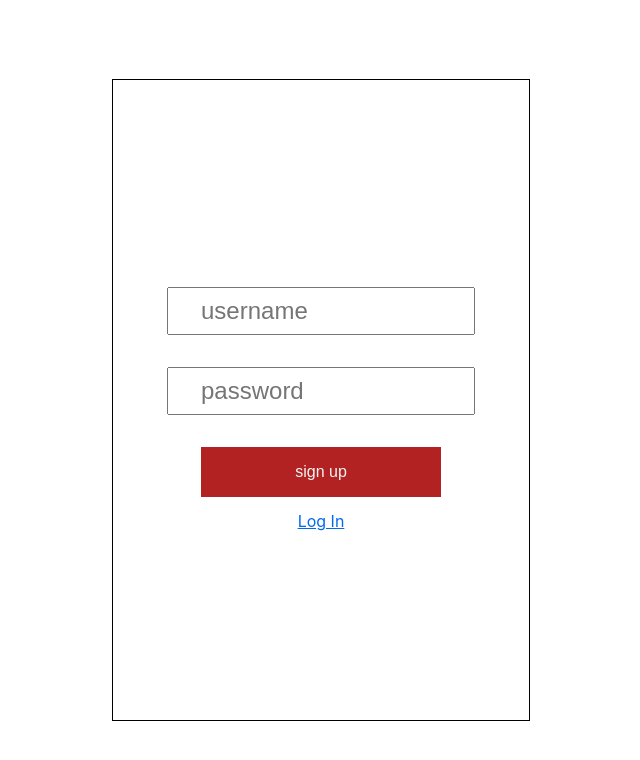
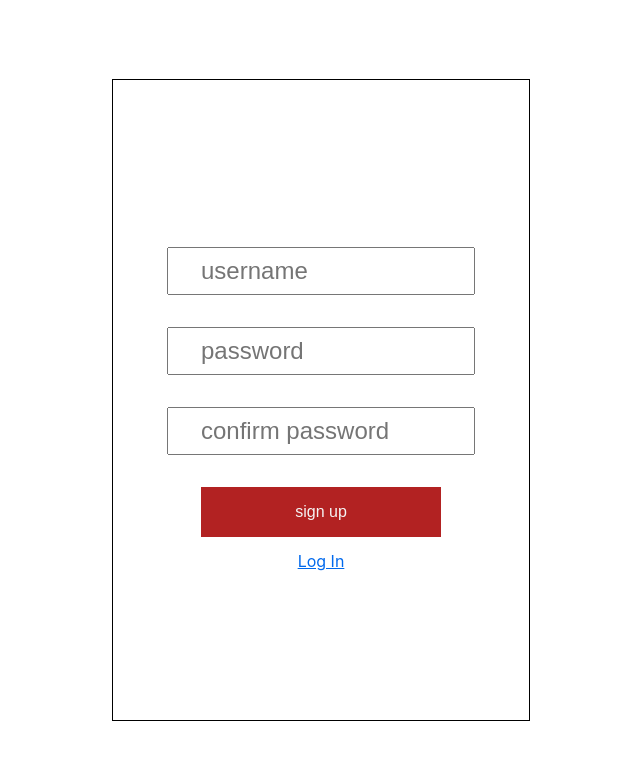
Before and after one commit to nishaarya/FrontEnd, a React (Create React App) app in the folder quarantine-camp/: page /register in a window 1280 px wide. Shown: the top 760 px of the page, without its empty margins (319-959 px from the left). Built offline with nearby package versions, Linux system fonts and the light colour scheme.

Commit message:
added error handling, refactored Register based on password validation

```diff
--- a/quarantine-camp/src/components/Login.js
+++ b/quarantine-camp/src/components/Login.js
@@ -6,14 +6,26 @@ const Login = () => {
 
     const [username, setUsername] = useState('');
     const [password, setPassword] = useState('');
-    const [error, setError] = useState(false);
+    const [usernameError, setUsernameError] = useState(false);
+    const [passwordError, setPasswordError] = useState(false);
+    const [credentialError, setCredentialError] = useState(false);
 
     const credentials = { username, password };
 
     const handleSubmit = e => {
         e.preventDefault();
-        if ( username.length > 3 || password.length > 8 ) {
-            setError(false)
+
+        if ( username.length < 3 ) {
+            setUsernameError(true);
+        } else {
+            setUsernameError(false);
+
+        } if (password.length < 8 ) {
+            setPasswordError(true);
+        } else {
+            setPasswordError(false);
+
+        } if ( !passwordError && !usernameError ) {
             console.log(credentials)
             axiosWithAuth()
             .post('api_token_auth/', credentials)
@@ -22,9 +34,8 @@ const Login = () => {
             })
             .catch(err => {
                 console.log(err)
-            })
-        } else {
-            setError(true)
+                setCredentialError(true);
+            });
         };
     };
 
@@ -40,8 +51,8 @@ const Login = () => {
                 onChange={e => setUsername(e.target.value)}
             />
 
-            { error && (
-                <span> Username must be at least 3 characters long </span>
+            { usernameError && (
+                <span> username must be at least 3 characters long </span>
             )}
 
             <input
@@ -52,9 +63,14 @@ const Login = () => {
                 onChange={e => setPassword(e.target.value)}
             />
 
-            { error && (
-                <span> Password must be at least 8 characters long </span>
-            )}
+            { passwordError ? (
+                <span> password must be at least 8 characters long </span>
+
+            ) : credentialError ? (
+                <span> login error </span>
+
+            ) : null
+            }
 
             <button value='submit'>log in</button>
 
--- a/quarantine-camp/src/components/Register.js
+++ b/quarantine-camp/src/components/Register.js
@@ -5,26 +5,42 @@ import axiosWithAuth from '../utilities/axiosWithAuth';
 const Register = () => {
 
     const [username, setUsername] = useState('');
-    const [password, setPassword] = useState('');
-    const [error, setError] = useState(false);
+    const [password1, setPassword1] = useState('');
+    const [password2, setPassword2] = useState('');
+    const [match, setMatch] = useState(true);
+    const [usernameError, setUsernameError] = useState(false);
+    const [passwordError, setPasswordError] = useState(false);
 
-    const credentials = { username, password };
+    const credentials = { username, password1, password2 };
 
     const handleSubmit = e => {
         e.preventDefault();
-        if ( username.length > 3 || password.length > 6 ) {
-            setError(false)
-            console.log(credentials)
+
+        if ( password1 !== password2 ) {
+            setMatch(false);
+        } else {
+            setMatch(true);
+
+        } if ( username.length < 3 ) {
+            setUsernameError(true);
+        } else {
+            setUsernameError(false);
+
+        } if (password1.length < 8 ) {
+            setPasswordError(true);
+        } else {
+            setPasswordError(false);
+
+        } if ( match && !passwordError && !usernameError ) {
+            console.log(credentials);
             axiosWithAuth()
             .post('register/', credentials)
             .then(res => {
-                console.log(res)
+                console.log(res.data)
             })
             .catch(err => {
                 console.log(err)
-            })
-        } else {
-            setError(true)
+            });
         };
     };
 
@@ -40,20 +56,32 @@ const Register = () => {
                 onChange={e => setUsername(e.target.value)}
             />
 
-            { error && (
+            { usernameError && (
                 <span> Username must be at least 3 characters long</span>
             )}
 
             <input
                 className='input'
                 type='password'
-                name='password'
+                name='password1'
                 placeholder='password'
-                onChange={e => setPassword(e.target.value)}
+                onChange={e => setPassword1(e.target.value)}
             />
 
-            { error && (
+            { passwordError && (
                 <span> Password must be at least 8 characters long</span>
+            )}
+
+            <input
+                className='input'
+                type='password'
+                name='password2'
+                placeholder='confirm password'
+                onChange={e => setPassword2(e.target.value)}
+            />
+
+            { !match && (
+                <span> Passwords must match </span>
             )}
 
             <button value='submit'>sign up</button>
```
